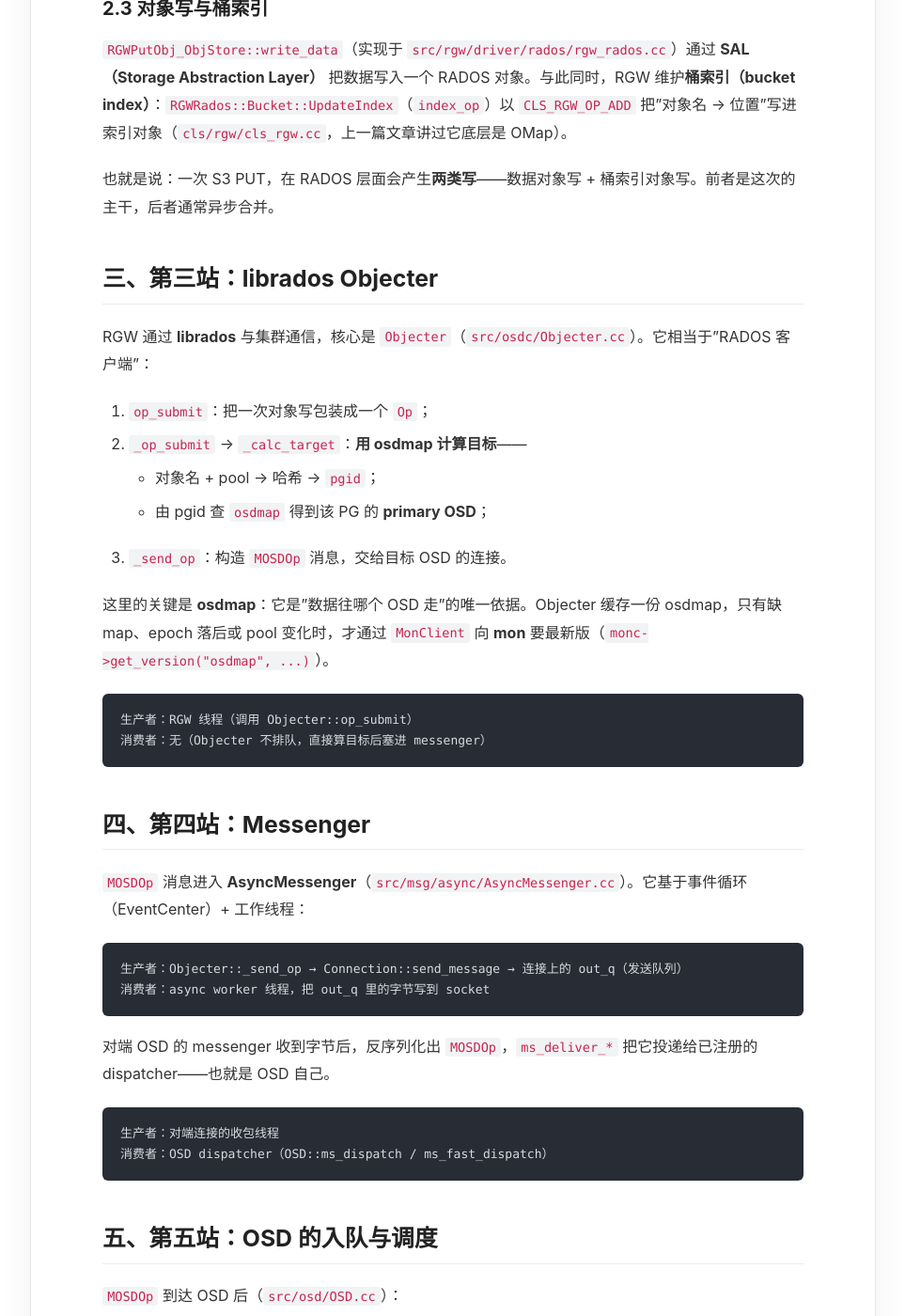
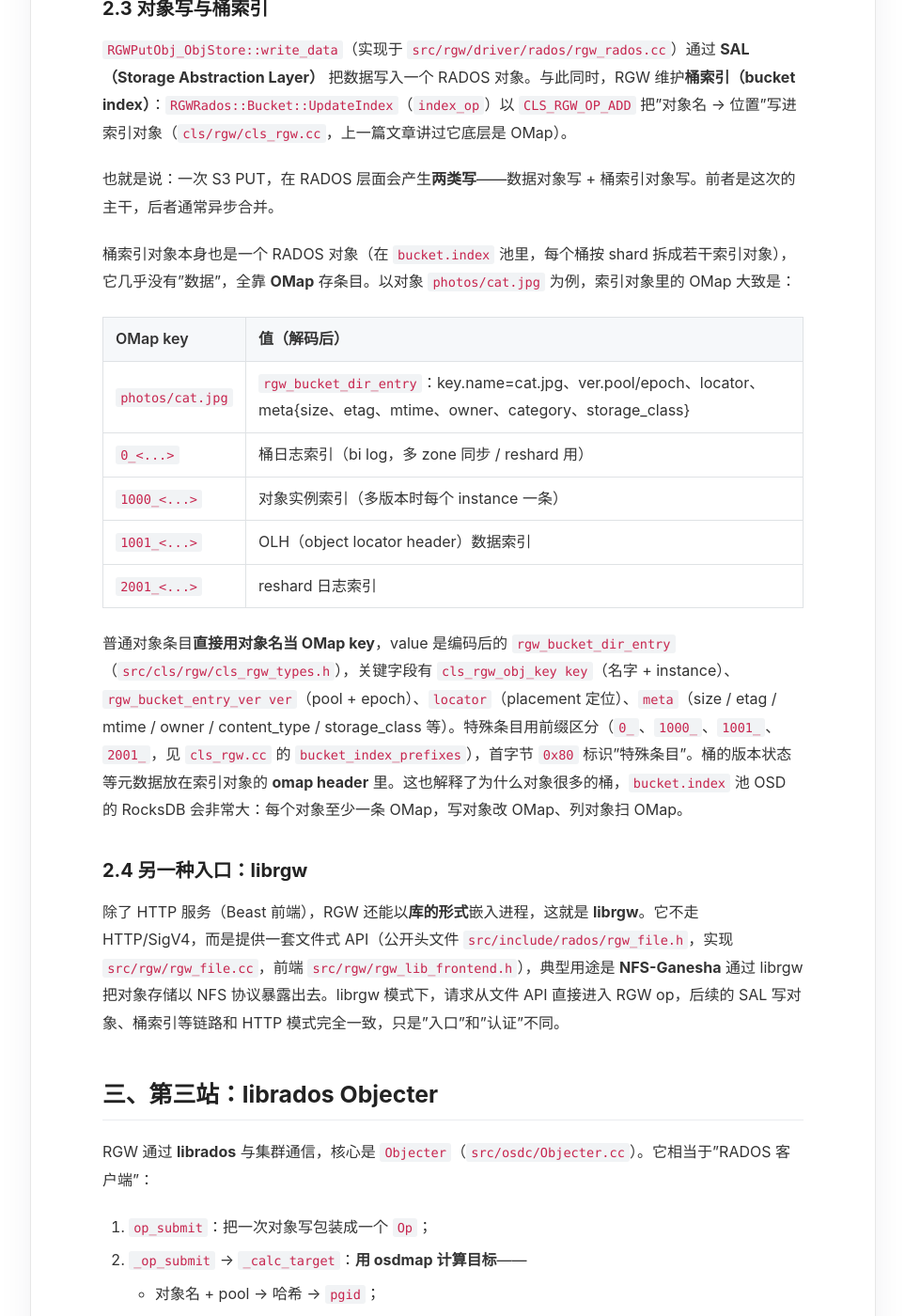
Before and after one commit to lnsyyj/lnsyyj.github.io, a Jekyll site: the page built from _posts/2026-10-23-ceph-s3-put-path.md, in a window 1280 px wide and 1400 px high, scrolled down 2289 px. Shown: the whole window at 94% size, without its empty margins (158-1121 px from the left). Built offline with Jekyll 4.4.1, drawn with Linux system fonts in a browser that asks for light colours; some of the changed text lies outside the part shown.

Commit message:
Add librgw, OMap example and osdmap PG calculation to S3 path post

````diff
--- a/_posts/2026-10-23-ceph-s3-put-path.md
+++ b/_posts/2026-10-23-ceph-s3-put-path.md
@@ -62,6 +62,22 @@
 
 也就是说：一次 S3 PUT，在 RADOS 层面会产生**两类写**——数据对象写 + 桶索引对象写。前者是这次的主干，后者通常异步合并。
 
+桶索引对象本身也是一个 RADOS 对象（在 `bucket.index` 池里，每个桶按 shard 拆成若干索引对象），它几乎没有"数据"，全靠 **OMap** 存条目。以对象 `photos/cat.jpg` 为例，索引对象里的 OMap 大致是：
+
+| OMap key | 值（解码后） |
+| --- | --- |
+| `photos/cat.jpg` | `rgw_bucket_dir_entry`：key.name=cat.jpg、ver.pool/epoch、locator、meta{size、etag、mtime、owner、category、storage_class} |
+| `0_<...>` | 桶日志索引（bi log，多 zone 同步 / reshard 用） |
+| `1000_<...>` | 对象实例索引（多版本时每个 instance 一条） |
+| `1001_<...>` | OLH（object locator header）数据索引 |
+| `2001_<...>` | reshard 日志索引 |
+
+普通对象条目**直接用对象名当 OMap key**，value 是编码后的 `rgw_bucket_dir_entry`（`src/cls/rgw/cls_rgw_types.h`），关键字段有 `cls_rgw_obj_key key`（名字 + instance）、`rgw_bucket_entry_ver ver`（pool + epoch）、`locator`（placement 定位）、`meta`（size / etag / mtime / owner / content_type / storage_class 等）。特殊条目用前缀区分（`0_`、`1000_`、`1001_`、`2001_`，见 `cls_rgw.cc` 的 `bucket_index_prefixes`），首字节 `0x80` 标识"特殊条目"。桶的版本状态等元数据放在索引对象的 **omap header** 里。这也解释了为什么对象很多的桶，`bucket.index` 池 OSD 的 RocksDB 会非常大：每个对象至少一条 OMap，写对象改 OMap、列对象扫 OMap。
+
+### 2.4 另一种入口：librgw
+
+除了 HTTP 服务（Beast 前端），RGW 还能以**库的形式**嵌入进程，这就是 **librgw**。它不走 HTTP/SigV4，而是提供一套文件式 API（公开头文件 `src/include/rados/rgw_file.h`，实现 `src/rgw/rgw_file.cc`，前端 `src/rgw/rgw_lib_frontend.h`），典型用途是 **NFS-Ganesha** 通过 librgw 把对象存储以 NFS 协议暴露出去。librgw 模式下，请求从文件 API 直接进入 RGW op，后续的 SAL 写对象、桶索引等链路和 HTTP 模式完全一致，只是"入口"和"认证"不同。
+
 ## 三、第三站：librados Objecter
 
 RGW 通过 **librados** 与集群通信，核心是 `Objecter`（`src/osdc/Objecter.cc`）。它相当于"RADOS 客户端"：
@@ -71,6 +87,30 @@
    - 对象名 + pool → 哈希 → `pgid`；
    - 由 pgid 查 `osdmap` 得到该 PG 的 **primary OSD**；
 3. `_send_op`：构造 `MOSDOp` 消息，交给目标 OSD 的连接。
+
+其中 `_calc_target` 里"对象 → PG → OSD"这一步值得展开，它是整条链路最核心的数学：
+
+```mermaid
+flowchart LR
+    O["对象名 photos/cat.jpg"] --> H["hash_key rjenkins 哈希 32bit"]
+    H --> PS["raw hash ps 全精度"]
+    PS --> PG["raw_hash_to_pg 按 pg_num 收窄"]
+    PG --> PPS["raw_pg_to_pps 生成 placement seed"]
+    PPS --> CRUSH["CRUSH do_rule 按 pool 的 rule"]
+    CRUSH --> LIST["有序 OSD 列表"]
+    LIST --> PRI["primary = 列表第一个"]
+```
+
+逐步对应源码：
+
+1. **哈希**：`OSDMap::map_to_pg`（`src/osd/OSDMap.cc` 2710 行）调用 `pool->hash_key(name, nspace)`，本质是 `ceph_str_hash(object_hash, ...)`（`src/osd/osd_types.cc` 1820 行）——对"namespace + 对象名（或 locator key）"做 rjenkins 哈希，得到 32 位 `ps`；
+2. **得到 raw PG**：`*pg = pg_t(ps, poolid)`，此时 `ps` 还是全精度；
+3. **收窄到实际 PG 号**：`pg_t::raw_hash_to_pg(v)`（`src/osd/osd_types.h` 1961 行）按池的 `pg_num` 把 `ps` 取到实际 PG 号（pg_num 为 2 的幂时即取低 N 位，否则取模）；
+4. **生成 placement seed**：`raw_pg_to_pps` 用全精度 ps（并混入 pool id）作为 CRUSH 的输入种子；
+5. **CRUSH 选 OSD**：`OSDMap::_pg_to_osds`（`src/osd/OSDMap.cc` 2791 行）执行 `crush->do_rule(rule_id, pps, osds, size, weights, pool)`，按池绑定的 CRUSH rule 在桶（host / rack / ...）里算出**有序**的 OSD 列表；
+6. **主 OSD**：列表第一个就是 primary（`_pg_to_up_acting_osds`，3143 行，再结合 up/acting 集合修正）。
+
+举一个具体例子：pool `data` 有 64 个 PG、副本 3；对象 `photos/cat.jpg` 哈希后得到 `ps`，低 6 位（64 个 PG）算出 PG 号，CRUSH 按 rule 算出有序列表 `[osd.12, osd.35, osd.8]`，那么 **primary 就是 osd.12**，副本是 osd.35 和 osd.8。Objecter 把 MOSDOp 发给 osd.12，由它再复制给另外两个。
 
 这里的关键是 **osdmap**：它是"数据往哪个 OSD 走"的唯一依据。Objecter 缓存一份 osdmap，只有缺 map、epoch 落后或 pool 变化时，才通过 `MonClient` 向 **mon** 要最新版（`monc->get_version("osdmap", ...)`）。
 
````
